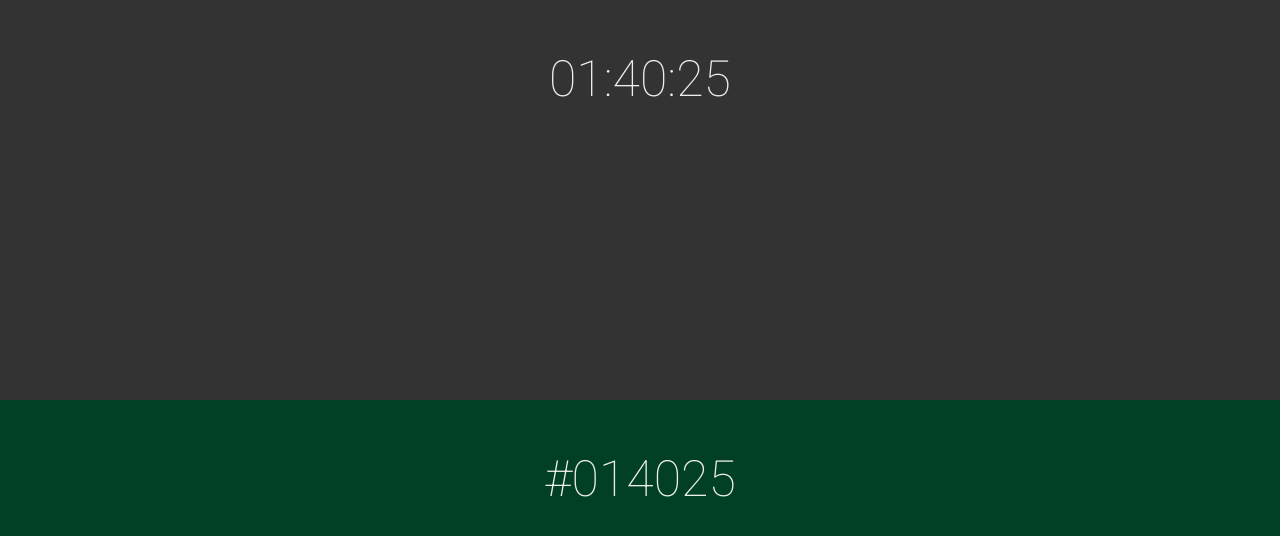
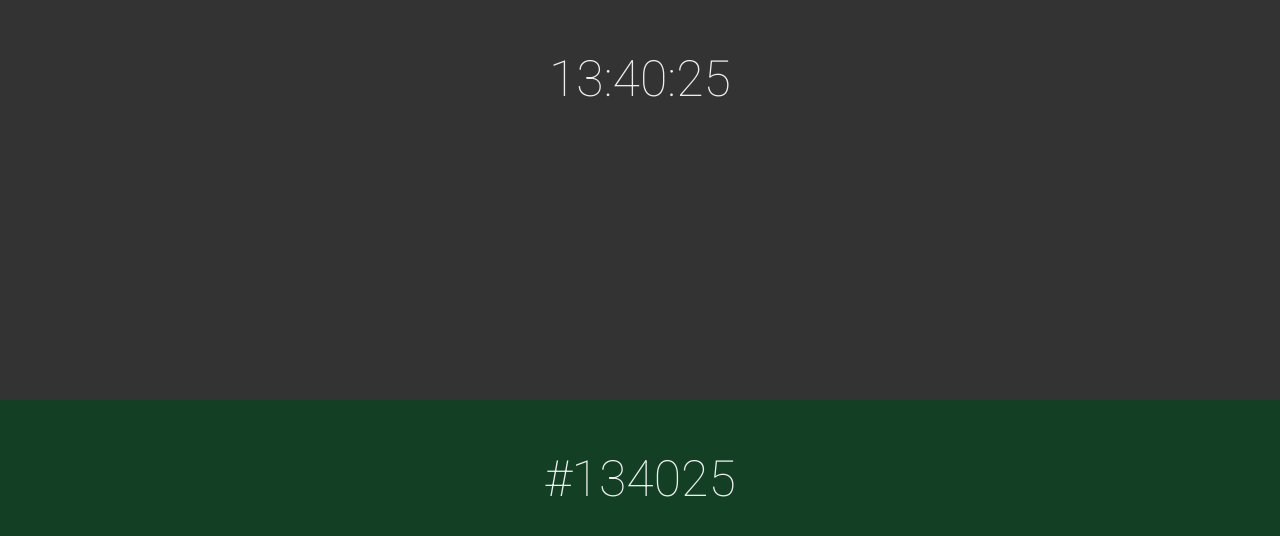
Before and after one commit to mrbrianleo/tiy-assignment-8, a plain HTML site: page index.html in a window 1280 px wide. Drawn offline with nearby package versions, Linux system fonts and the light colour scheme.

Commit message:
updating hour counter to not be negative

```diff
--- a/clock.js
+++ b/clock.js
@@ -2,10 +2,13 @@
 
 var clockCounter = function() {
   var date = new Date();
-  var hours = date.getHours()-12;
+  var hours = date.getHours();
   var minutes = date.getMinutes();
   var seconds = date.getSeconds();
 
+  if (hours > 12) {
+    hours - 12;
+  }
   if (hours.toString().length < 2) {
     hours = "0" + hours;
   }
@@ -15,6 +18,7 @@ var clockCounter = function() {
   if (seconds.toString().length < 2) {
     seconds = "0" + seconds;
   }
+
 
   var clock = hours + ":" + minutes + ":" + seconds;
 
@@ -36,10 +40,13 @@ $(function() {
 
 var hexCounter = function() {
   var date = new Date();
-  var hours = date.getHours()-12;
+  var hours = date.getHours();
   var minutes = date.getMinutes();
   var seconds = date.getSeconds();
 
+  if (hours > 12) {
+    hours - 12;
+  }
   if (hours.toString().length < 2) {
     hours = "0" + hours;
   }
--- a/index.html
+++ b/index.html
@@ -3,7 +3,7 @@
   <head>
     <title>Clock</title>
     <link href='http://fonts.googleapis.com/css?family=Roboto:100' rel='stylesheet' type='text/css'>
-    <link rel="stylesheet" type="text/css" href="">
+    <link rel="stylesheet" type="text/css" href="normalize.css">
     <link rel="stylesheet" type="text/css" href="main.css">
     <script src="https://ajax.googleapis.com/ajax/libs/jquery/2.1.3/jquery.min.js"></script>
     <script src="clock.js"></script>
```
